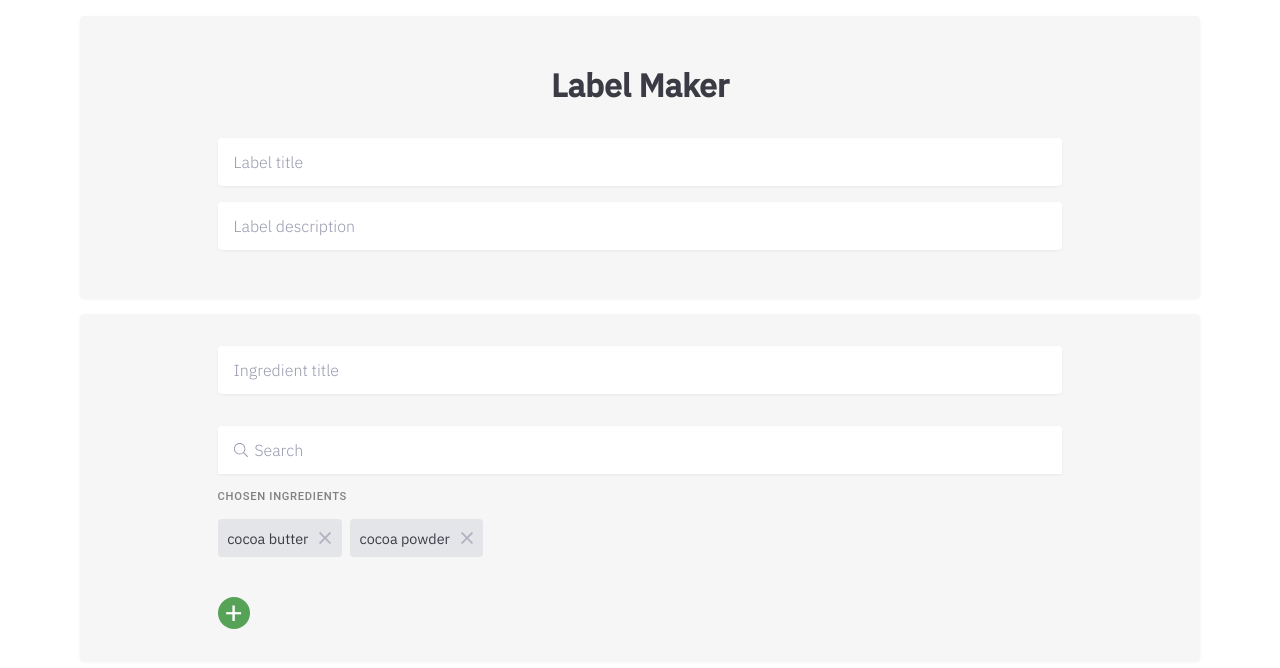
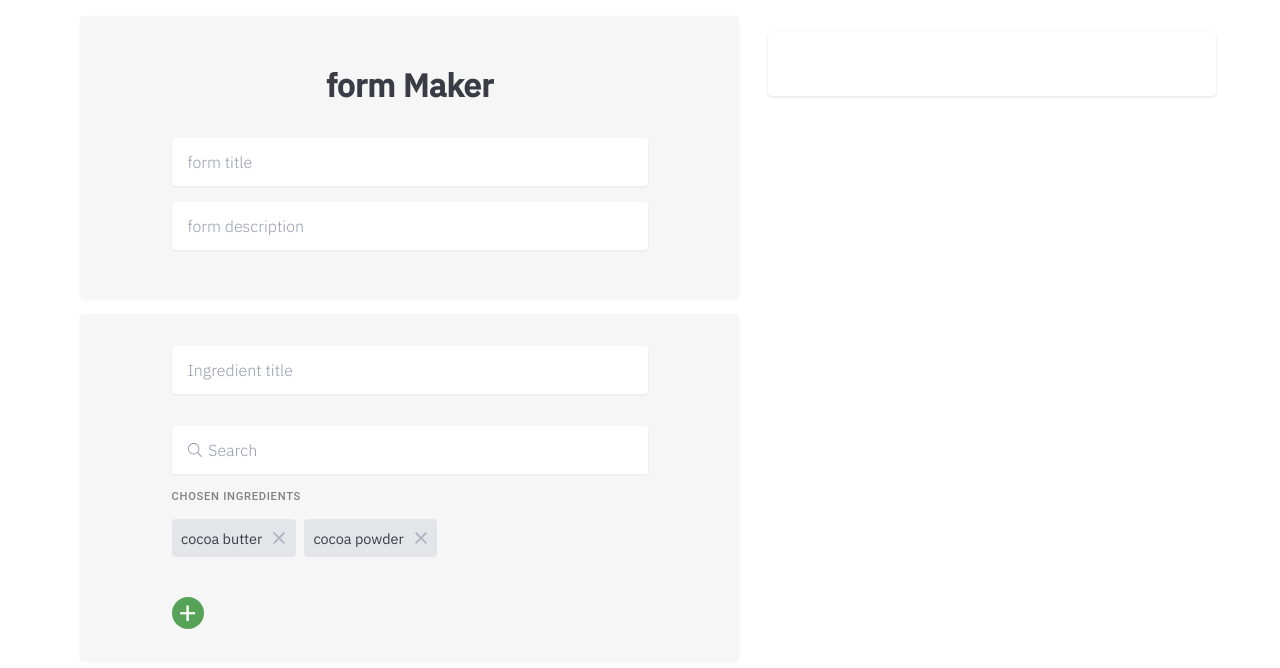
Before and after one commit to antonijak/Label-maker, a React (Create React App) app: page / in a window 1280 px wide. Shown: the top 668 px of the page. Built offline with nearby package versions, Linux system fonts and the light colour scheme; the HTML template or start-up script is replaced by a standard one.

Commit message:
add/LabelPreview

```diff
--- a/src/App.js
+++ b/src/App.js
@@ -2,13 +2,16 @@ import React, { Component } from 'react';
 import IngredientsSelector from './components/IngredientsSelector.js';
 
 import './App.scss';
+import LabelPreview from './components/LabelPreview.js';
 
 class App extends Component {
   state = {
     parts: [1],
     title: '',
+    description: '',
     ingredients: {}
   };
+
   handleChange = e => {
     const name = e.target.name;
     const value = e.target.value;
@@ -23,7 +26,7 @@ class App extends Component {
     }
   };
 
-  addToLabel = (e, number, items) => {
+  addToform = (e, number, items) => {
     e.preventDefault();
     this.setState({
       ingredients: { ...this.state.ingredients, [number]: items }
@@ -42,33 +45,35 @@ class App extends Component {
   };
 
   render() {
-    let { parts, title } = this.state;
+    let { parts, title, description } = this.state;
     return (
       <div className="App">
-        <form className="label">
-          <div className="label__heading">
-            <h1 className="label__heading__h1">Label Maker</h1>
+        <form className="form">
+          <div className="form__heading">
+            <h1 className="form__heading__h1">form Maker</h1>
 
             <input
               name="title"
               type="text"
-              id="label-title"
+              id="form-title"
               value={title}
               onChange={this.handleChange}
-              className="label__heading__title"
-              placeholder="Label title"
+              className="form__heading__title"
+              placeholder="form title"
             />
 
             <input
               name="description"
               type="text"
               id="description"
-              className="label__heading__description"
-              placeholder="Label description"
+              className="form__heading__description"
+              placeholder="form description"
+              value={description}
+              onChange={this.handleChange}
             />
           </div>
 
-          <div className="label__parts">
+          <div className="form__parts">
             {parts &&
               parts.map((item, i) => (
                 <IngredientsSelector
@@ -76,13 +81,14 @@ class App extends Component {
                   parts={parts}
                   number={i}
                   handleChange={this.handleChange}
-                  addToLabel={this.addToLabel}
+                  addToform={this.addToform}
                   addParts={this.addParts}
                   parts={parts}
                 />
               ))}
           </div>
         </form>
+        <LabelPreview title={title} description={description} />
       </div>
     );
   }
--- a/src/App.scss
+++ b/src/App.scss
@@ -3,11 +3,11 @@
 .App {
   margin: 0 auto;
   display: flex;
-  flex-direction: column;
+  justify-content: space-between;
   width: 90%;
 
-  .label {
-    width: 100%;
+  .form {
+    width: 60%;
     padding: 1rem;
     display: flex;
     flex-direction: column;
--- /dev/null
+++ b/src/components/LabelPreview.js
@@ -0,0 +1,11 @@
+import React from 'react';
+import './LabelPreview.scss';
+
+const LabelPreview = ({ title, description }) => (
+  <div className="label-preview">
+    <h2>{title}</h2>
+    <h4>{description}</h4>
+  </div>
+);
+
+export default LabelPreview;
--- /dev/null
+++ b/src/components/LabelPreview.scss
@@ -0,0 +1,9 @@
+.label-preview {
+  box-shadow: 0px 1px 3px rgba(0, 0, 0, 0.119);
+  border-radius: 4px;
+  width: 35%;
+  position: fixed;
+  right: 5%;
+  top: 2rem;
+  padding: 2rem;
+}
```
